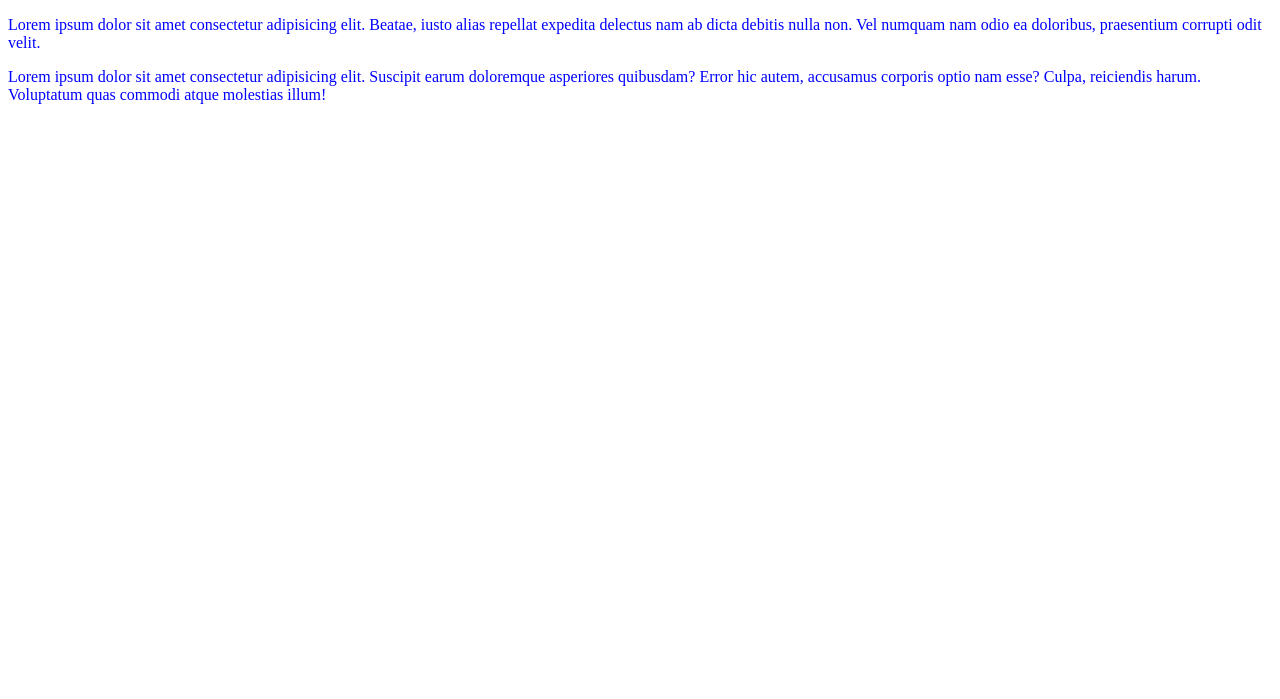
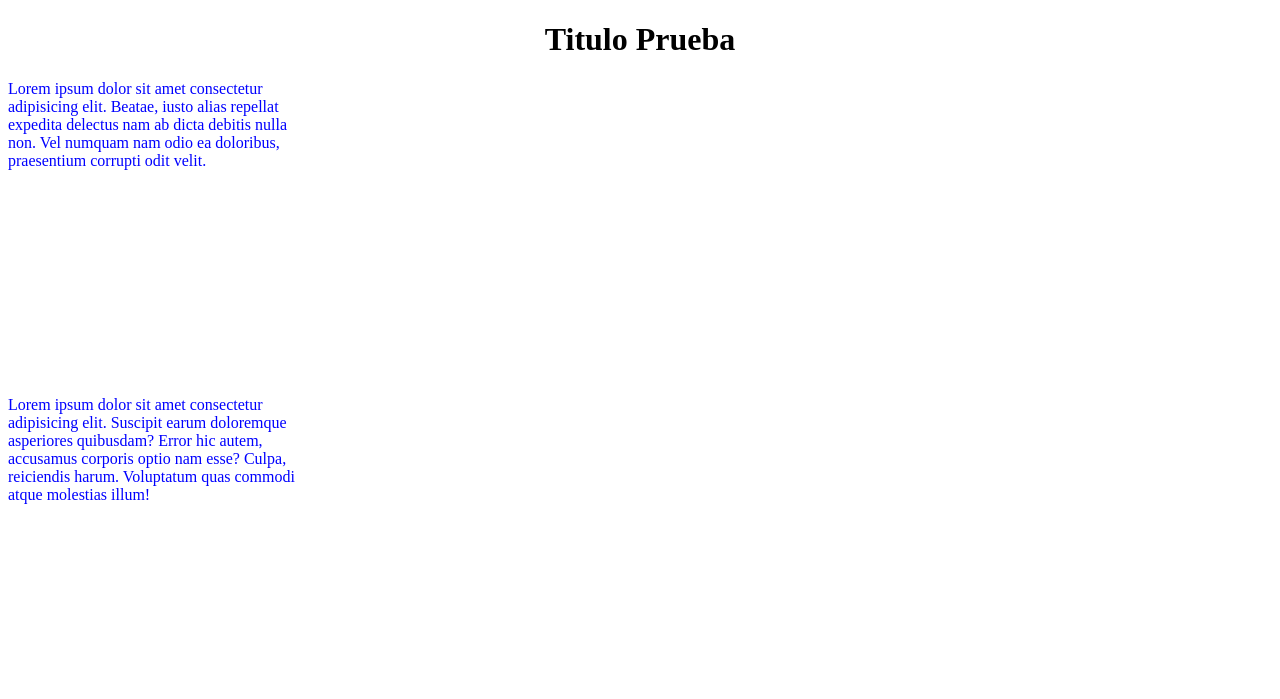
Before and after one commit to yeydev/pr, a plain HTML site: page index.html in a window 1280 px wide. Drawn offline with Linux system fonts and the light colour scheme.

Commit message:
titulo y parrafos

```diff
--- a/index.html
+++ b/index.html
@@ -7,6 +7,7 @@
 		<link rel="stylesheet" href="style.css" />
 	</head>
 	<body>
+		<h1>Titulo Prueba</h1>
 		<p>
 			Lorem ipsum dolor sit amet consectetur adipisicing elit. Beatae, iusto
 			alias repellat expedita delectus nam ab dicta debitis nulla non. Vel
--- a/style.css
+++ b/style.css
@@ -2,4 +2,9 @@ p {
 	font-size: 16px;
 	color: blue;
 	text-align: left;
+	width: 300px;
+	height: 300px;
 }
+h1 {
+	text-align: center;
+}
```
